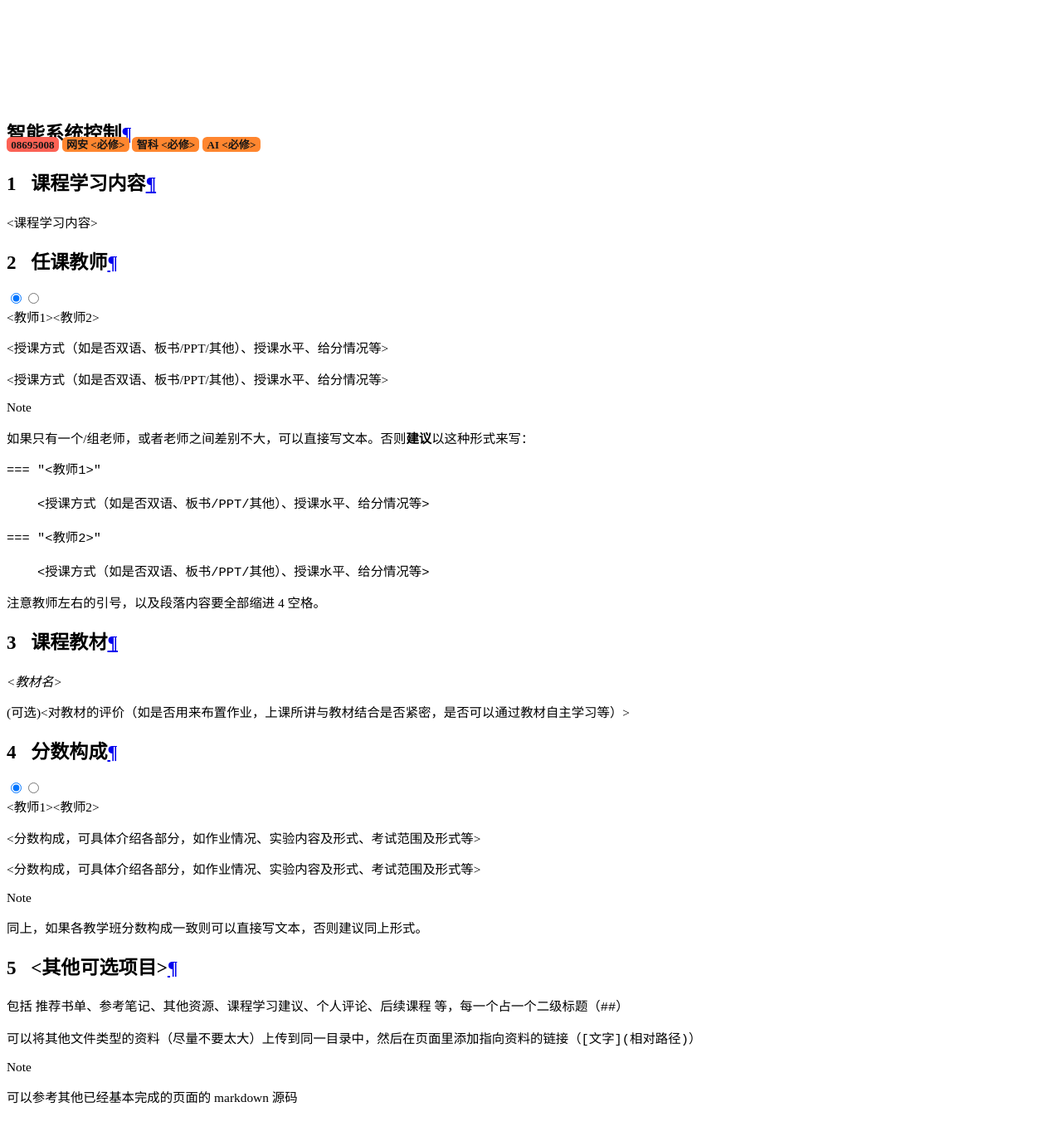
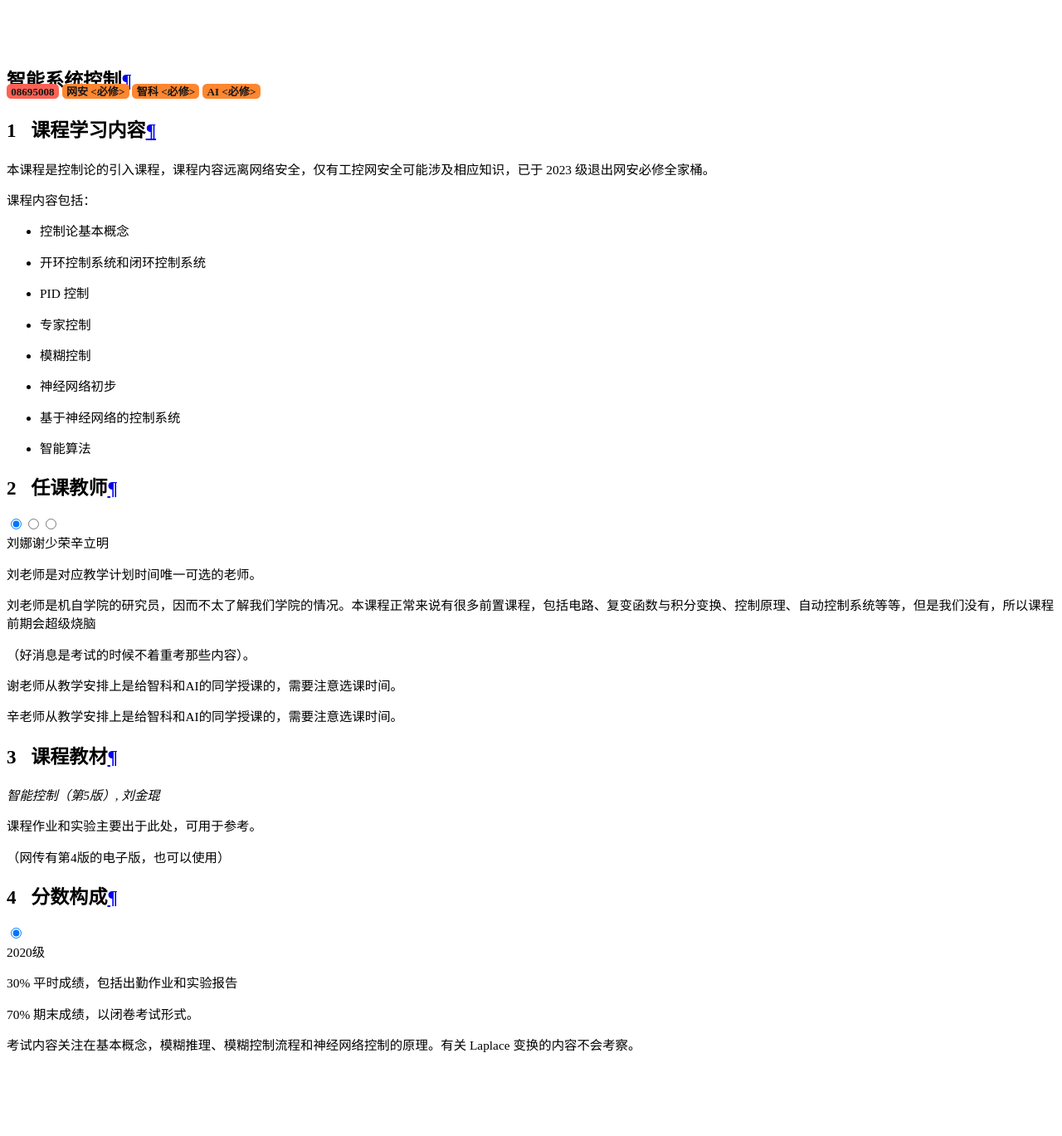
Before and after one commit to shu-cake1salie/SHU-Cyberspace-Security-101, an MkDocs documentation site: the page built from docs/1_course_computer/08695008_IC/index.md, in a window 1280 px wide and 1400 px high, scrolled down 15533 px. Shown: the top 1369 px of the window at 83% size. Built offline with MkDocs 1.6.1 and Material for MkDocs 9.7.7, drawn with Linux system fonts in a browser that asks for light colours; comment, search, counter and statistics services are not loaded.

Commit message:
docs: 智能系统控制

````diff
--- a/docs/1_course_computer/08695008_IC/index.md
+++ b/docs/1_course_computer/08695008_IC/index.md
@@ -8,55 +8,58 @@
 
 ## 课程学习内容
 
-<课程学习内容>
+本课程是控制论的引入课程，课程内容远离网络安全，仅有工控网安全可能涉及相应知识，已于 2023 级退出网安必修全家桶。
+
+课程内容包括：
+
+- 控制论基本概念
+
+- 开环控制系统和闭环控制系统
+
+- PID 控制
+
+- 专家控制
+
+- 模糊控制
+
+- 神经网络初步
+
+- 基于神经网络的控制系统
+
+- 智能算法
 
 ## 任课教师
 
-=== "<教师1>"
+=== "刘娜"
 
-    <授课方式（如是否双语、板书/PPT/其他）、授课水平、给分情况等>
+    刘老师是对应教学计划时间唯一可选的老师。
 
-=== "<教师2>"
+    刘老师是机自学院的研究员，因而不太了解我们学院的情况。本课程正常来说有很多前置课程，包括电路、复变函数与积分变换、控制原理、自动控制系统等等，但是我们没有，所以课程前期会超级烧脑
 
-    <授课方式（如是否双语、板书/PPT/其他）、授课水平、给分情况等>
+    （好消息是考试的时候不着重考那些内容）。
 
-!!! note
-    如果只有一个/组老师，或者老师之间差别不大，可以直接写文本。否则**建议**以这种形式来写：
-    ```markdown
-    === "<教师1>"
+=== "谢少荣"
 
-        <授课方式（如是否双语、板书/PPT/其他）、授课水平、给分情况等>
+    谢老师从教学安排上是给智科和AI的同学授课的，需要注意选课时间。
 
-    === "<教师2>"
+=== "辛立明"
 
-        <授课方式（如是否双语、板书/PPT/其他）、授课水平、给分情况等>
-    ```
-    注意教师左右的引号，以及段落内容要全部缩进 4 空格。
+    辛老师从教学安排上是给智科和AI的同学授课的，需要注意选课时间。
 
 ## 课程教材
 
-*<教材名>*
+*智能控制（第5版）, 刘金琨*
 
-(可选)<对教材的评价（如是否用来布置作业，上课所讲与教材结合是否紧密，是否可以通过教材自主学习等）>
+课程作业和实验主要出于此处，可用于参考。
+
+（网传有第4版的电子版，也可以使用）
 
 ## 分数构成
 
-=== "<教师1>"
+=== "2020级"
 
-    <分数构成，可具体介绍各部分，如作业情况、实验内容及形式、考试范围及形式等>
+    30% 平时成绩，包括出勤作业和实验报告
 
-=== "<教师2>"
+    70% 期末成绩，以闭卷考试形式。
 
-    <分数构成，可具体介绍各部分，如作业情况、实验内容及形式、考试范围及形式等>
-
-!!! note
-    同上，如果各教学班分数构成一致则可以直接写文本，否则建议同上形式。
-
-## <其他可选项目>
-
-包括 推荐书单、参考笔记、其他资源、课程学习建议、个人评论、后续课程 等，每一个占一个二级标题（`##`）
-
-可以将其他文件类型的资料（尽量不要太大）上传到同一目录中，然后在页面里添加指向资料的链接（`[文字](相对路径)`）
-
-!!! note
-    可以参考其他已经基本完成的页面的 markdown 源码
+    考试内容关注在基本概念，模糊推理、模糊控制流程和神经网络控制的原理。有关 Laplace 变换的内容不会考察。
````
Also changed, not shown: docs/1_course_computer/index.md (+1 -1 lines).
